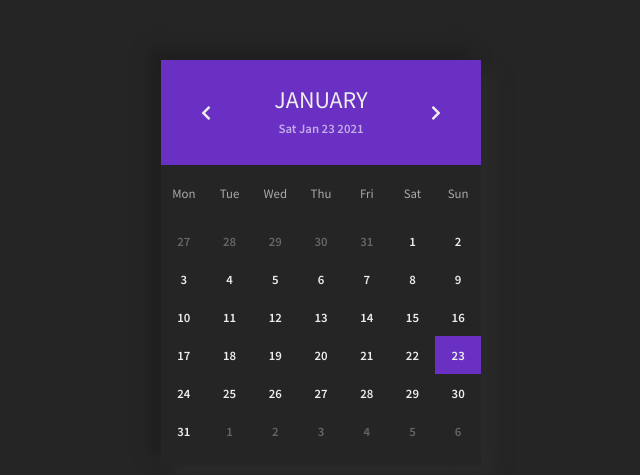
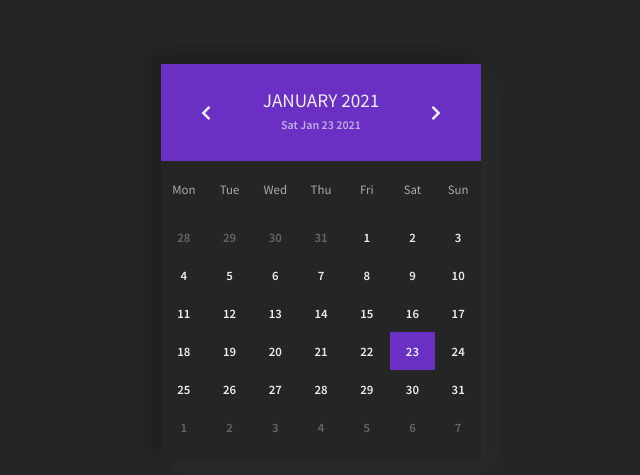
Before and after one commit to Eddges/calendarly, a website: page index.html in a window 1280 px wide. Shown: the part 137-612 px from the top of the page, without its empty margins (319-959 px from the left). Drawn offline with Linux system fonts and the light colour scheme.

Commit message:
Year switch working

```diff
--- a/scripts/script.js
+++ b/scripts/script.js
@@ -19,26 +19,25 @@ var renderCalendar = function (contextMonth, contextYear) {
     var contextDate = new Date();
     contextDate.setMonth(contextMonth);
     contextDate.setFullYear(contextYear);
-    // const contextMonth : number = contextDate.getMonth()
     var firstDayOfThisMonth = new Date(contextYear, contextDate.getMonth(), 1);
     var lastDayOfThisMonth = new Date(contextYear, contextDate.getMonth() + 1, 0);
     var currentDayOfTheWeek = firstDayOfThisMonth.getDay();
     var lastDateOfPrevMonth = new Date(2021, contextDate.getMonth(), 0).getDate();
     if (monthNameElement) {
-        monthNameElement.innerHTML = dayArray[contextMonth];
+        monthNameElement.innerHTML = dayArray[contextMonth] + (" " + contextYear);
     }
     if (currentDateElement) {
         currentDateElement.innerHTML = new Date().toDateString();
     }
     if (datesElement) {
         datesElement.innerHTML = '';
-        for (var i = lastDateOfPrevMonth - currentDayOfTheWeek + 1; i <= lastDateOfPrevMonth; i++) {
+        for (var i = lastDateOfPrevMonth - currentDayOfTheWeek + 2; i <= lastDateOfPrevMonth; i++) {
             datesElement.innerHTML += "<span class='Date PrevDate'>" + i + "</span>";
         }
         for (var i = 1; i <= lastDayOfThisMonth.getDate(); i++) {
             datesElement.innerHTML += "<span class='Date " + (i === new Date().getDate() && new Date().getMonth() === contextMonth && new Date().getFullYear() === contextYear ? 'Active' : '') + "'>" + i + "</span>";
         }
-        for (var i = 1; i <= 7 - lastDayOfThisMonth.getDay() - 1; i++) {
+        for (var i = 1; i <= 7 - lastDayOfThisMonth.getDay(); i++) {
             datesElement.innerHTML += "<span class='Date NextDate'>" + i + "</span>";
         }
     }
--- a/scripts/script.ts
+++ b/scripts/script.ts
@@ -24,8 +24,6 @@ const renderCalendar: (contextMonth : number, contextYear : number) => void = (c
     contextDate.setMonth(contextMonth)
     contextDate.setFullYear(contextYear)
 
-    // const contextMonth : number = contextDate.getMonth()
-
     const firstDayOfThisMonth : Date = new Date(contextYear, contextDate.getMonth(), 1)
     const lastDayOfThisMonth : Date = new Date(contextYear, contextDate.getMonth() + 1, 0)
 
@@ -33,7 +31,7 @@ const renderCalendar: (contextMonth : number, contextYear : number) => void = (c
     const lastDateOfPrevMonth : number = new Date(2021, contextDate.getMonth(), 0).getDate()
 
     if(monthNameElement) {
-        monthNameElement.innerHTML = dayArray[contextMonth]
+        monthNameElement.innerHTML = dayArray[contextMonth] + ` ${contextYear}`
     }
     if(currentDateElement) {
         currentDateElement.innerHTML = new Date().toDateString()
@@ -41,13 +39,13 @@ const renderCalendar: (contextMonth : number, contextYear : number) => void = (c
 
     if(datesElement) {
         datesElement.innerHTML = ''
-        for(let i = lastDateOfPrevMonth - currentDayOfTheWeek + 1; i<=lastDateOfPrevMonth; i++){
+        for(let i = lastDateOfPrevMonth - currentDayOfTheWeek + 2; i<=lastDateOfPrevMonth; i++){
             datesElement.innerHTML += `<span class='Date PrevDate'>${i}</span>`
         }
         for(let i = 1; i<=lastDayOfThisMonth.getDate(); i++) {
             datesElement.innerHTML += `<span class='Date ${i === new Date().getDate() && new Date().getMonth() === contextMonth && new Date().getFullYear() === contextYear ? 'Active' : ''}'>${i}</span>`
         }
-        for(let i = 1; i<= 7 - lastDayOfThisMonth.getDay() - 1; i++) {
+        for(let i = 1; i<= 7 - lastDayOfThisMonth.getDay(); i++) {
             datesElement.innerHTML += `<span class='Date NextDate'>${i}</span>`
         }
     }
--- a/styles/main.scss
+++ b/styles/main.scss
@@ -22,15 +22,13 @@ body{
 
 .Container{
     width : 320px;
-    box-shadow:  -12px -12px 15px #1f1f1f,
-             12px 12px 15px #2b2b2b;
+    box-shadow:  -12px -12px 15px #1f1f1f, 12px 12px 15px #2b2b2b;
     .Top{
         width : 100%;
         padding : 24px 40px;
         display: flex;
         justify-content: space-between;
         background-color: $violet;
-        // border-radius: 5px;
         i{
             display : flex;
             align-items: center;
@@ -44,13 +42,13 @@ body{
             justify-content: center;
             align-items: center;
             .MonthName {
-                font-size : 1.5rem;
+                font-size : 1.2rem;
                 text-transform: uppercase;
                 font-weight: 400;
             }
             .CurrentDate{
                 padding : 5px 0px;
-                font-size : 0.8rem;
+                font-size : 0.75rem;
                 font-weight: 600;
                 color : rgba(255, 255, 255, 0.6);
             }
```
Also changed, not shown: styles/main.css, 1 other file.
